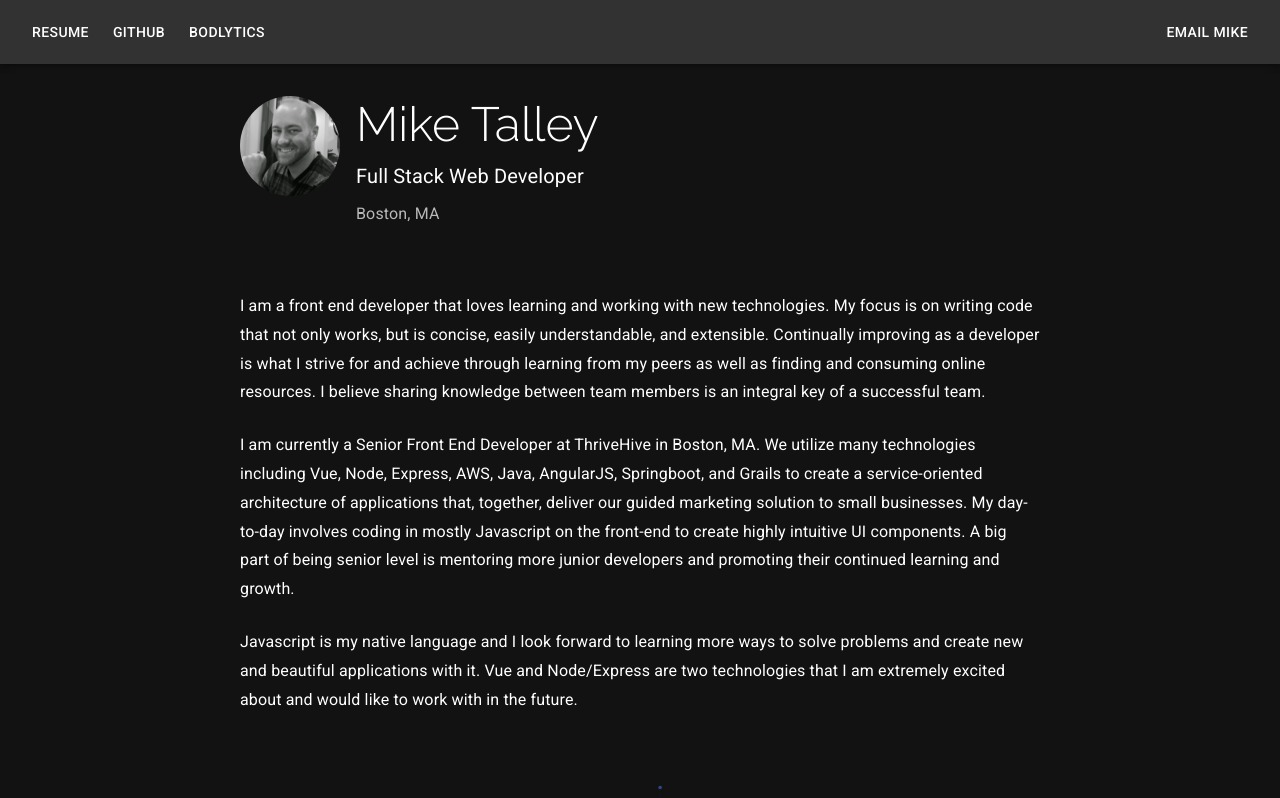
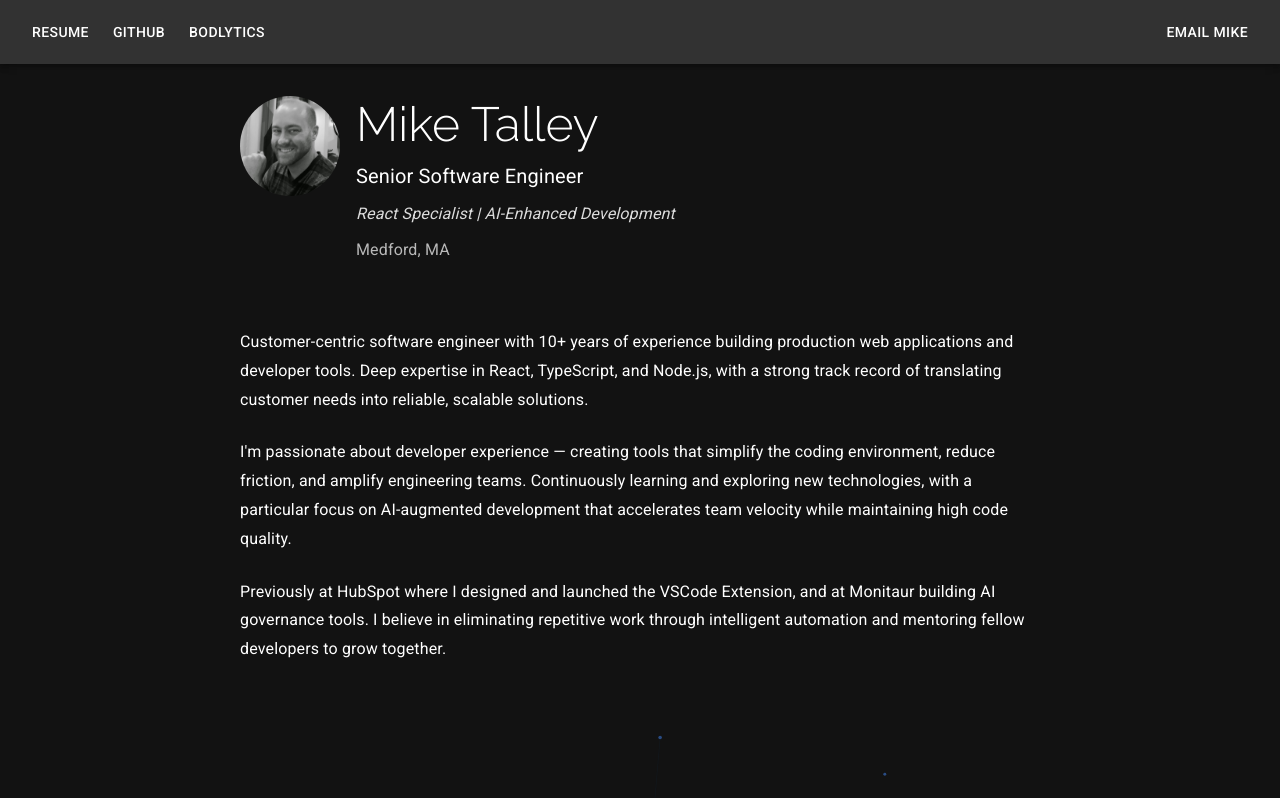
Before and after one commit to miketalley/homepage, a React (Vite) app: page / in a window 1280 px wide. Shown: the top 798 px of the page. Built offline with nearby package versions, Linux system fonts and the light colour scheme; the HTML template or start-up script is replaced by a standard one.

Commit message:
Update bio and title to match current resume

```diff
--- a/src/components/MainContent.jsx
+++ b/src/components/MainContent.jsx
@@ -57,7 +57,18 @@ function MainContent() {
                     fontWeight: 400,
                   }}
                 >
-                  Full Stack Web Developer
+                  Senior Software Engineer
+                </Typography>
+              </ParallaxFlex>
+              <ParallaxFlex depth={0.22} mb={1}>
+                <Typography
+                  variant="subtitle1"
+                  sx={{
+                    fontStyle: 'italic',
+                    color: 'rgba(255, 255, 255, 0.85)',
+                  }}
+                >
+                  React Specialist | AI-Enhanced Development
                 </Typography>
               </ParallaxFlex>
               <ParallaxFlex depth={0.25} mb={4}>
@@ -67,7 +78,7 @@ function MainContent() {
                     color: 'rgba(255, 255, 255, 0.7)',
                   }}
                 >
-                  Boston, MA
+                  Medford, MA
                 </Typography>
               </ParallaxFlex>
             </Box>
@@ -76,32 +87,26 @@ function MainContent() {
           {/* Bio Paragraphs */}
           <ParallaxFlex depth={0.6} mb={3}>
             <Typography variant="body1" sx={{ lineHeight: 1.8 }}>
-              I am a front end developer that loves learning and working with new
-              technologies. My focus is on writing code that not only works, but is
-              concise, easily understandable, and extensible. Continually improving as a
-              developer is what I strive for and achieve through learning from my peers as
-              well as finding and consuming online resources. I believe sharing knowledge
-              between team members is an integral key of a successful team.
+              Customer-centric software engineer with 10+ years of experience building production
+              web applications and developer tools. Deep expertise in React, TypeScript, and Node.js,
+              with a strong track record of translating customer needs into reliable, scalable solutions.
             </Typography>
           </ParallaxFlex>
 
           <ParallaxFlex depth={0.9} mb={3}>
             <Typography variant="body1" sx={{ lineHeight: 1.8 }}>
-              I am currently a Senior Front End Developer at ThriveHive in Boston, MA. We utilize
-              many technologies including Vue, Node, Express, AWS, Java, AngularJS, Springboot, and
-              Grails to create a service-oriented architecture of applications that, together, deliver
-              our guided marketing solution to small businesses. My day-to-day involves coding in
-              mostly Javascript on the front-end to create highly intuitive UI components. A big part
-              of being senior level is mentoring more junior developers and promoting their continued
-              learning and growth.
+              I'm passionate about developer experience — creating tools that simplify the coding
+              environment, reduce friction, and amplify engineering teams. Continuously learning and
+              exploring new technologies, with a particular focus on AI-augmented development that
+              accelerates team velocity while maintaining high code quality.
             </Typography>
           </ParallaxFlex>
 
           <ParallaxFlex depth={1.3} mb={3}>
             <Typography variant="body1" sx={{ lineHeight: 1.8 }}>
-              Javascript is my native language and I look forward to learning more ways to solve
-              problems and create new and beautiful applications with it. Vue and Node/Express are two
-              technologies that I am extremely excited about and would like to work with in the future.
+              Previously at HubSpot where I designed and launched the VSCode Extension, and at Monitaur
+              building AI governance tools. I believe in eliminating repetitive work through intelligent
+              automation and mentoring fellow developers to grow together.
             </Typography>
           </ParallaxFlex>
         </Box>
```
